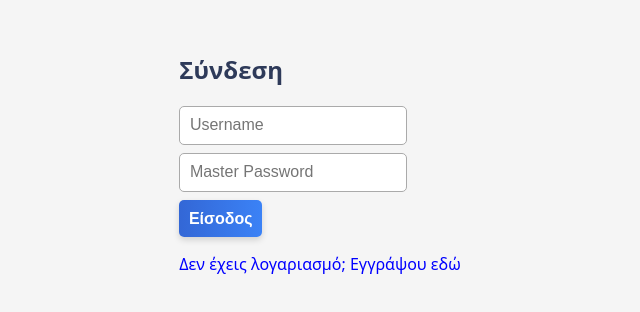
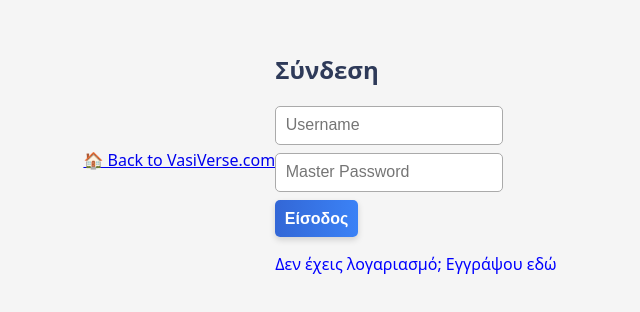
Before and after one commit to vasilisnikitaras/password-manager, a plain HTML site: page index.html in a window 1280 px wide. Shown: the part 240-552 px from the top of the page, without its empty margins (320-960 px from the left). Drawn offline with Linux system fonts and the light colour scheme.

Commit message:
Update index.html

```diff
--- a/index.html
+++ b/index.html
@@ -23,6 +23,9 @@
 
 
 </head>
+
+
+<a href="https://vasiverse.com" target="_blank" rel="noopener" class="nav-button">🏠 Back to VasiVerse.com</a>
 
 <body class="light-mode">
   <div id="authSection">
```
